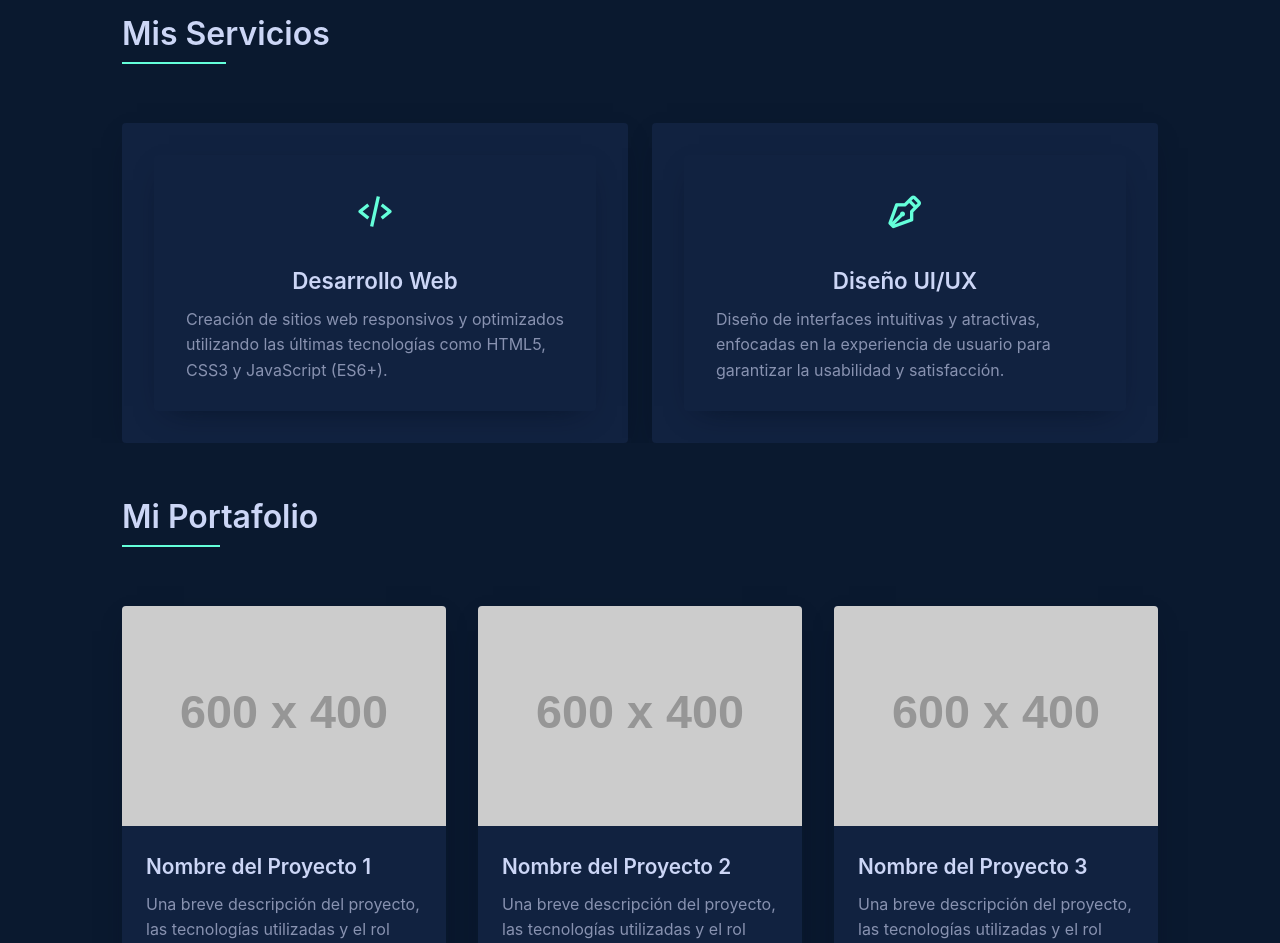
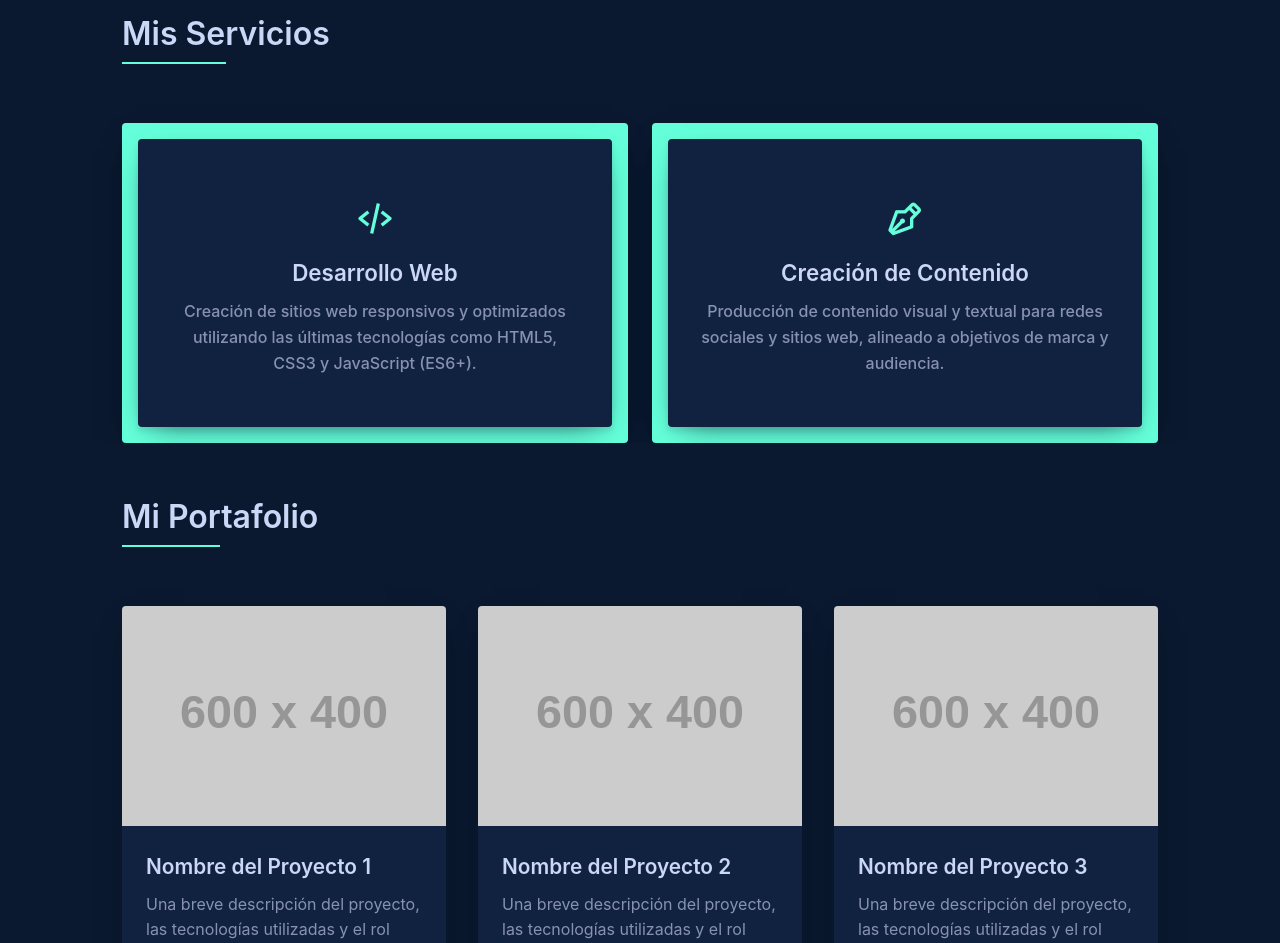
Before and after one commit to patriciamagodev/patriciaPortfolioBasico, a plain HTML site: page index.html in a window 1280 px wide. Shown: the part 840-1783 px from the top of the page. Drawn offline with nearby package versions, Linux system fonts and the light colour scheme; placeholder pictures from the web are drawn by us.

Commit message:
Actualizadas las Cards de Services Front y Back

```diff
--- a/index.html
+++ b/index.html
@@ -68,11 +68,11 @@
             <div class="card-inner">
               <div class="card-front">
                 <div class="icon"><i class='bx bx-pen'></i></div>
-                        <h3>Diseño UI/UX</h3>
-                        <p>Diseño de interfaces intuitivas y atractivas, enfocadas en la experiencia de usuario para garantizar la usabilidad y satisfacción.</p>
+                <h3>Creación de Contenido</h3>
+                <p>Producción de contenido visual y textual para redes sociales y sitios web, alineado a objetivos de marca y audiencia.</p>
               </div>
               <div class="card-back design-bg">
-                        <p>Trabajo interfaces con herramientas como Figma, combinando estética y funcionalidad para una navegación fluida y agradable.</p>
+                <p>Desde diseño gráfico y edición de video hasta redacción creativa: ¡llevo tus ideas al siguiente nivel con contenido original, claro y atractivo!</p>
               </div>
             </div>
           </div>
--- a/styles.css
+++ b/styles.css
@@ -160,7 +160,7 @@ section.visible {
     left: 0;
     width: 100%;
     height: 100%;
-    background-image: url('./assets/heroUnsplash.jpg'); /* 👈 Reemplaza por tu imagen */
+    background-image: url('./assets/heroUnsplash.webp'); /* 👈 Reemplaza por tu imagen */
     background-size: cover;
     background-position: center;
     opacity: 0.15; /* 🔧 Ajusta la opacidad según te guste */
@@ -202,8 +202,9 @@ section.visible {
     font-size: 1.2rem;
 }
 
-/* --- SERVICIOS --- */
-#services, #portfolio, #contact {
+
+/* --- SECCIÓN SERVICIOS --- */
+#services {
     margin-top: 3rem;
 }
 .services-grid {
@@ -212,117 +213,111 @@ section.visible {
     gap: 1.5rem;
     margin-top: 3rem;
 }
-.service-card {
-    background-color: var(--color-secundario);
-    padding: 2rem;
-    border-radius: 4px;
-    transition: transform 0.3s ease, box-shadow 0.3s ease;
-    box-shadow: 0 10px 30px -15px rgba(2,12,27,0.7);
-}
-/* Porque el efecto flip ya usa transform.
-.service-card:hover {
-    transform: translateY(-10px);
-}*/
-.service-card .icon {
-    font-size: 2.5rem;
-    color: var(--color-acento);
-    margin-bottom: 1rem;
-}
-.service-card h3 {
-    font-size: 1.4rem;
-    margin-bottom: 0.5rem;
-}
-.service-card p {
-    color: var(--color-texto-secundario);
-}
-/* Flip Card Effect */
+/* Contenedor principal de cada tarjeta */
 .service-card {
     perspective: 1000px;
-    height: 320px; /* 🔥 Asegura altura fija para la animación */
+    height: 320px;
+    background-color: var(--color-acento);
+    padding: 1rem;
+    border-radius: 4px;
+    box-shadow: 0 10px 30px -15px rgba(2,12,27,0.7);
+    transition: transform 0.3s ease, box-shadow 0.3s ease;
 }
-
 /* Contenedor interno que rota */
 .card-inner {
     position: relative;
     width: 100%;
     height: 100%;
-    transition: transform 0.6s ease;
+    transition: transform 0.4s ease-out;
     transform-style: preserve-3d;
+    will-change: transform;
+    box-shadow: 0 4px 6px rgba(0,0,0,0.1); /* Sombra muy suave y cercana */
 }
-
 /* Aplica el giro en hover */
 .service-card:hover .card-inner {
     transform: rotateY(180deg);
 }
-
 /* Caras de la tarjeta */
-.card-front, .card-back {
+.card-front,
+.card-back {
     position: absolute;
     width: 100%;
     height: 100%;
     padding: 2rem;
     border-radius: 4px;
-    box-shadow: 0 10px 30px -15px rgba(2,12,27,0.7);
     backface-visibility: hidden;
     background-color: var(--color-secundario);
     display: flex;
     flex-direction: column;
     justify-content: center;
     align-items: center;
+    box-shadow: 0 10px 30px -15px rgba(2,12,27,0.7);
 }
-
 /* Frente visible por defecto */
 .card-front {
     z-index: 2;
 }
-
 /* Reverso, aparece al girar */
 .card-back {
+    position: relative;
     transform: rotateY(180deg);
+    text-align: center;
+    font-weight: 500;
+    color: var(--color-texto-principal);
+}
+/* Icono en el frente */
+.card-front .icon {
+    font-size: 2.5rem;
+    color: var(--color-acento);
+    margin-bottom: 0.1rem;
+}
+.card-front h3 {
+    font-size: 1.4rem;
+    margin-bottom: 0.5rem;
+}
+.card-front p {
+    font-weight: 500;
     color: var(--color-texto-secundario);
     text-align: center;
-    font-weight: 500;
 }
-
 /* Fondo tarjeta trasera: Desarrollo Web */
 .card-back.code-bg {
-    background-image: url('./assets/servicesDeveloper.jpg'); /* Cambia por tu ruta real */
+    background-image: url('./assets/servicesDeveloper.webp'); /* ✅ Asegúrate de que esta imagen exista */
     background-size: cover;
     background-position: center;
     background-repeat: no-repeat;
-    color: var(--color-texto-principal);
 }
-
 /* Fondo tarjeta trasera: Diseño UI/UX */
 .card-back.design-bg {
-    background-image: url('./assets/servicesCreator.jpg'); /* Cambia por tu ruta real */
+    background-image: url('./assets/servicesCreator.webp'); /* ✅ Asegúrate de que esta imagen exista */
     background-size: cover;
     background-position: center;
     background-repeat: no-repeat;
-    color: var(--color-texto-principal);
 }
+/* Overlay oscuro sobre la imagen trasera para mejorar legibilidad del texto */
 .card-back.code-bg::before,
 .card-back.design-bg::before {
     content: '';
     position: absolute;
-    top: 0;
-    left: 0;
-    width: 100%;
-    height: 100%;
-    background-color: rgba(10, 25, 47, 0.7); /* Sombra azul oscuro */
+    top: 0; left: 0;
+    width: 100%; height: 100%;
+    background-color: rgba(10, 25, 47, 0.8);
     border-radius: 4px;
     z-index: 0;
 }
-
+/* El contenido del reverso debe estar sobre el overlay */
 .card-back.code-bg > *,
 .card-back.design-bg > * {
     position: relative;
     z-index: 1;
+    font-weight: 500;
 }
 
 
-
 /* --- PORTAFOLIO --- */
+#portfolio {
+    margin-top: 3rem;
+}
 .portfolio-grid {
     display: grid;
     grid-template-columns: repeat(auto-fit, minmax(320px, 1fr));
@@ -375,6 +370,9 @@ section.visible {
 
 
 /* --- CONTACTO --- */
+#contact {
+    margin-top: 3rem;
+}
 #contact .container {
     max-width: 700px;
     text-align: center;
```
Lines whose indentation alone changed are shown as unchanged.
